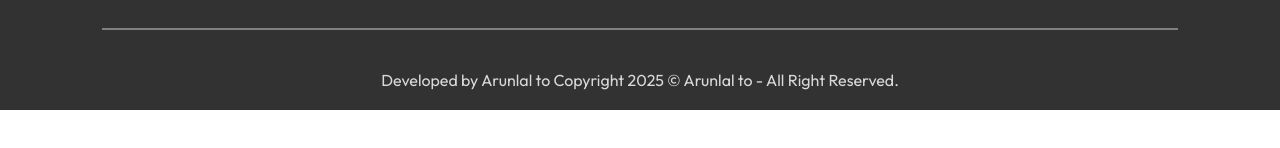
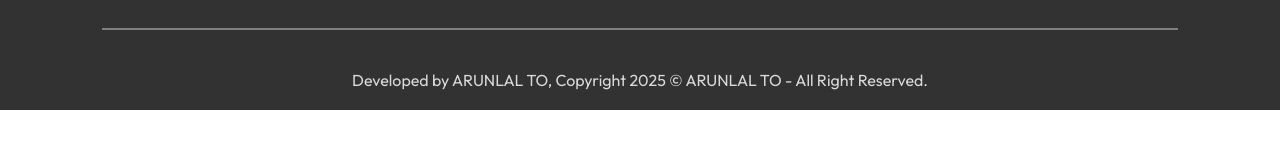
Before and after one commit to arunlalto/Tomato-food-delivery-app, a React (Vite) app in the folder frontend/: page /myorders in a window 1280 px wide. Shown: the part 582-730 px from the top of the page. Built offline with nearby package versions, Linux system fonts and the light colour scheme; no server answers.

Commit message:
Update Footer.jsx

```diff
--- a/frontend/src/components/footer/Footer.jsx
+++ b/frontend/src/components/footer/Footer.jsx
@@ -39,7 +39,7 @@ const Footer = () => {
       </div>
       <hr />
       <p className="footer-copyright">
-       Developed by Arunlal to Copyright 2025 © Arunlal to - All Right Reserved.
+       Developed by ARUNLAL TO, Copyright 2025 © ARUNLAL TO - All Right Reserved.
       </p>
     </div>
   );
```
